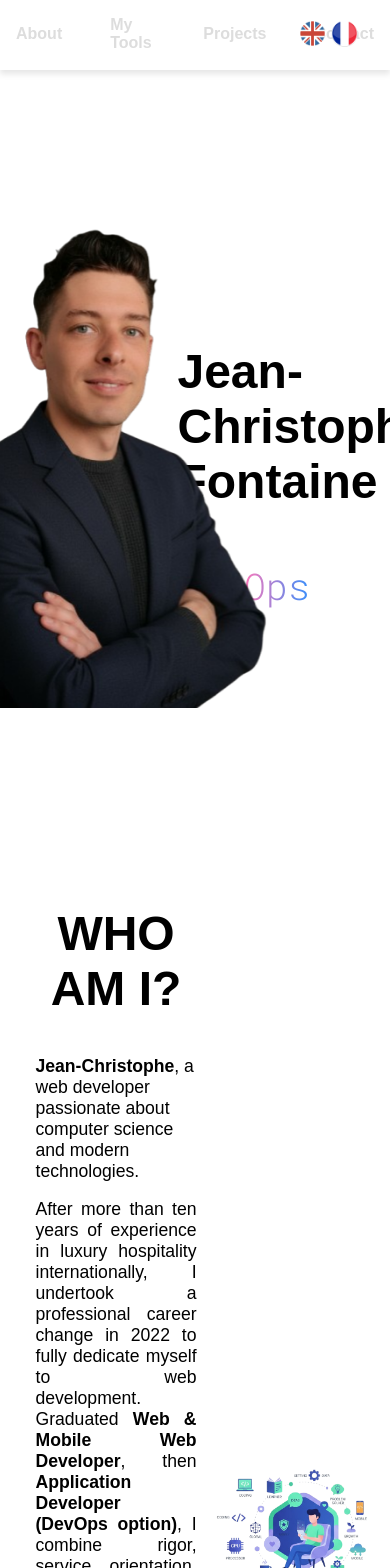
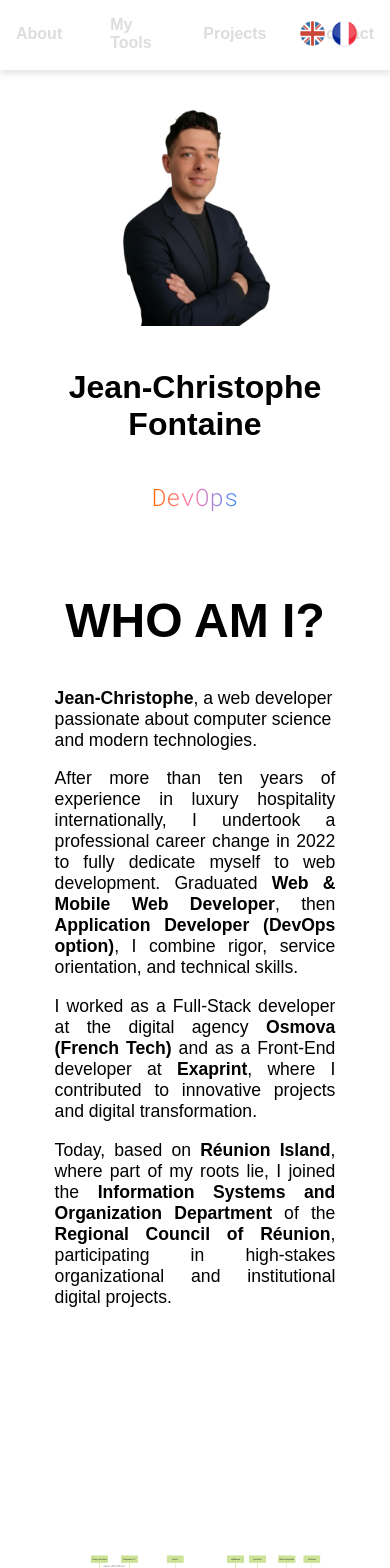
Before and after one commit to jchris3434/CV-2026, a Next.js app: page /en in a window 390 px wide. Shown: the top 1568 px of the page. Built offline with nearby package versions, Linux system fonts and the light colour scheme; a web font is replaced by a local one.

Commit message:
responsive part1 ok

```diff
--- a/app/[locale]/Components/AboutMe/about.module.css
+++ b/app/[locale]/Components/AboutMe/about.module.css
@@ -55,3 +55,26 @@
   height: 25rem;
   object-fit: contain;
 }
+
+/* =========================
+   RESPONSIVE
+========================= */
+
+@media (max-width: 900px) {
+  .sectionAbout {
+    flex-direction: column;
+    justify-content: center;
+    align-items: center;
+    text-align: center;
+  }
+
+  .divLeft {
+    width: 80%;
+    max-width: 90%;
+    padding: 0;
+  }
+
+  .divRight {
+    display: none;
+  }
+}
--- a/app/[locale]/Components/BackEnd/backend.module.css
+++ b/app/[locale]/Components/BackEnd/backend.module.css
@@ -117,3 +117,9 @@
   width: max-content;
   animation: scrollRight 50s linear infinite;
 }
+
+@media (max-width: 1920px) {
+  .backend {
+    padding-top: 8rem;
+  }
+}
--- a/app/[locale]/Components/Contact/contact.module.css
+++ b/app/[locale]/Components/Contact/contact.module.css
@@ -116,3 +116,27 @@
   height: 100%;
   object-fit: contain;
 }
+
+@media (max-width: 1600px) {
+  .contact {
+    padding: 5rem 1.5rem;
+    gap: 0.5rem;
+  }
+
+  .title {
+    margin-bottom: 0.5rem;
+  }
+
+  .subtitle {
+    margin-bottom: 0.5rem;
+  }
+
+  .icons {
+    margin: 1rem 0;
+    gap: 1rem;
+  }
+
+  .form {
+    gap: 0.8rem;
+  }
+}
--- a/app/[locale]/Components/DevOps/devops.module.css
+++ b/app/[locale]/Components/DevOps/devops.module.css
@@ -129,11 +129,11 @@
 
 .icons {
   margin-top: 1rem;
-  display: flex;
+  display: grid;
+  grid-template-columns: repeat(2, auto);
   gap: 0.8rem;
   justify-content: center;
   align-items: center;
-  flex-wrap: wrap;
 }
 
 .logo,
@@ -183,3 +183,9 @@
   }
 
 }
+
+@media (max-width: 1600px) {
+  .container {
+    max-width: 90%;
+  }
+}
--- a/app/[locale]/Components/Navbar/navbar.module.css
+++ b/app/[locale]/Components/Navbar/navbar.module.css
@@ -1,6 +1,7 @@
 .header {
   position: sticky;
   top: 0;
+  background-color: #fff;
   box-shadow: 0 4px 6px rgba(0, 0, 0, 0.1);
   z-index: 10;
   color: #ddd;
--- a/app/[locale]/Components/Welcome/welcome.module.css
+++ b/app/[locale]/Components/Welcome/welcome.module.css
@@ -79,3 +79,51 @@ body {
   background: linear-gradient(90deg, #ff6a00, #ff78b9, #378ffb);
   background-clip: text; /* Applique le gradient au texte */
 }
+
+/* =========================
+   RESPONSIVE MOBILE
+========================= */
+
+@media (max-width: 900px) {
+
+  .globaleSection {
+    flex-direction: column;
+    justify-content: center;
+    align-items: center;
+    text-align: center;
+    height: auto;
+    padding: 2rem 0;
+  }
+
+  /* Image en haut */
+  .divLeft {
+    order: 1;
+    width: 100%;
+    display: flex;
+    justify-content: center;
+    margin-bottom: 1rem;
+  }
+
+  /* Texte en dessous */
+  .divRight {
+    order: 2;
+    width: 100%;
+    align-items: center;
+    gap: 0.5rem;
+  }
+
+  .imageLeft {
+    height: auto;
+    max-height: 14rem;
+    width: auto;
+    animation: none;
+  }
+
+  .name {
+    font-size: 2rem;
+  }
+
+  .jobTitleContainer {
+    font-size: 1.5rem;
+  }
+}
```
